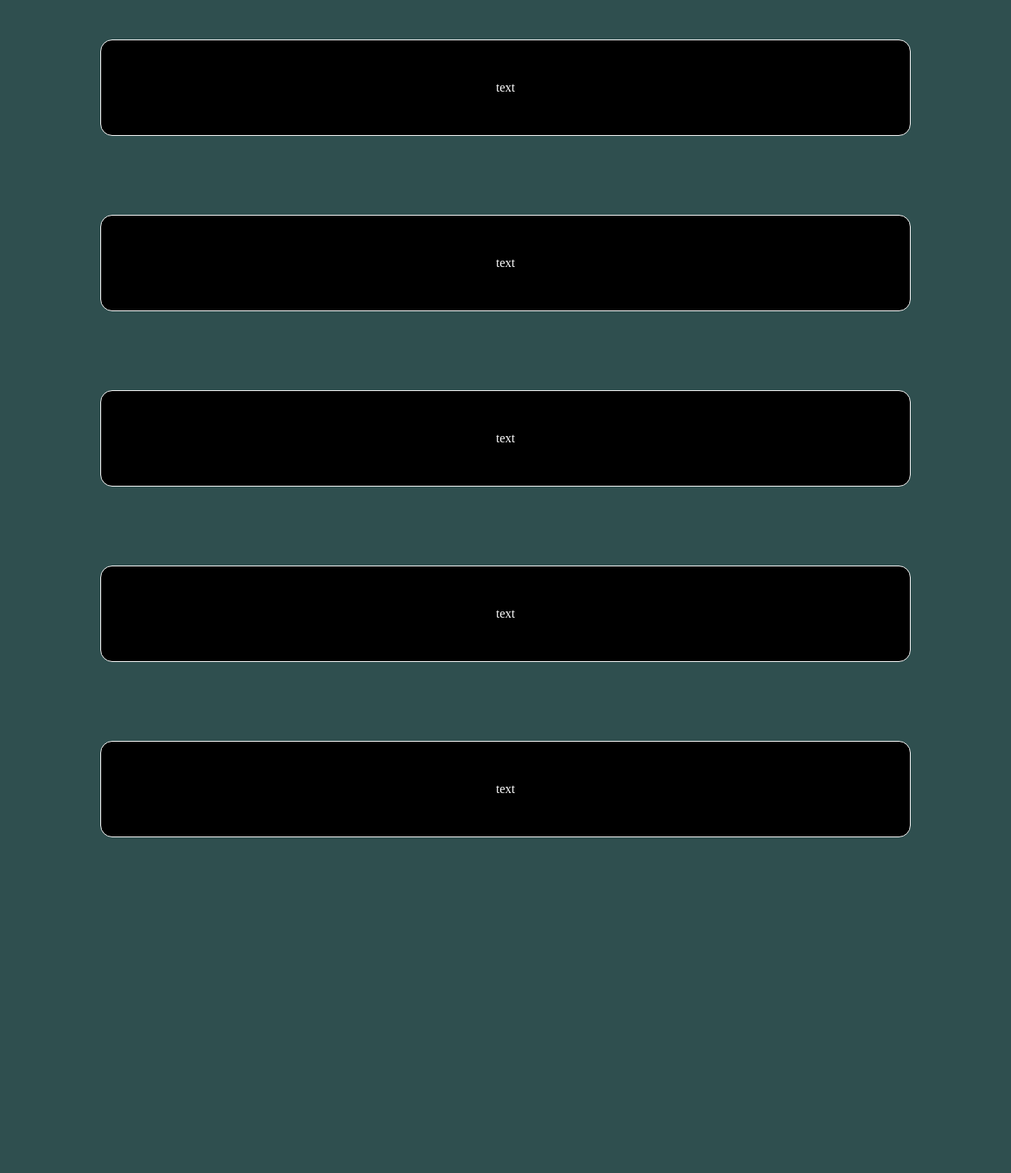
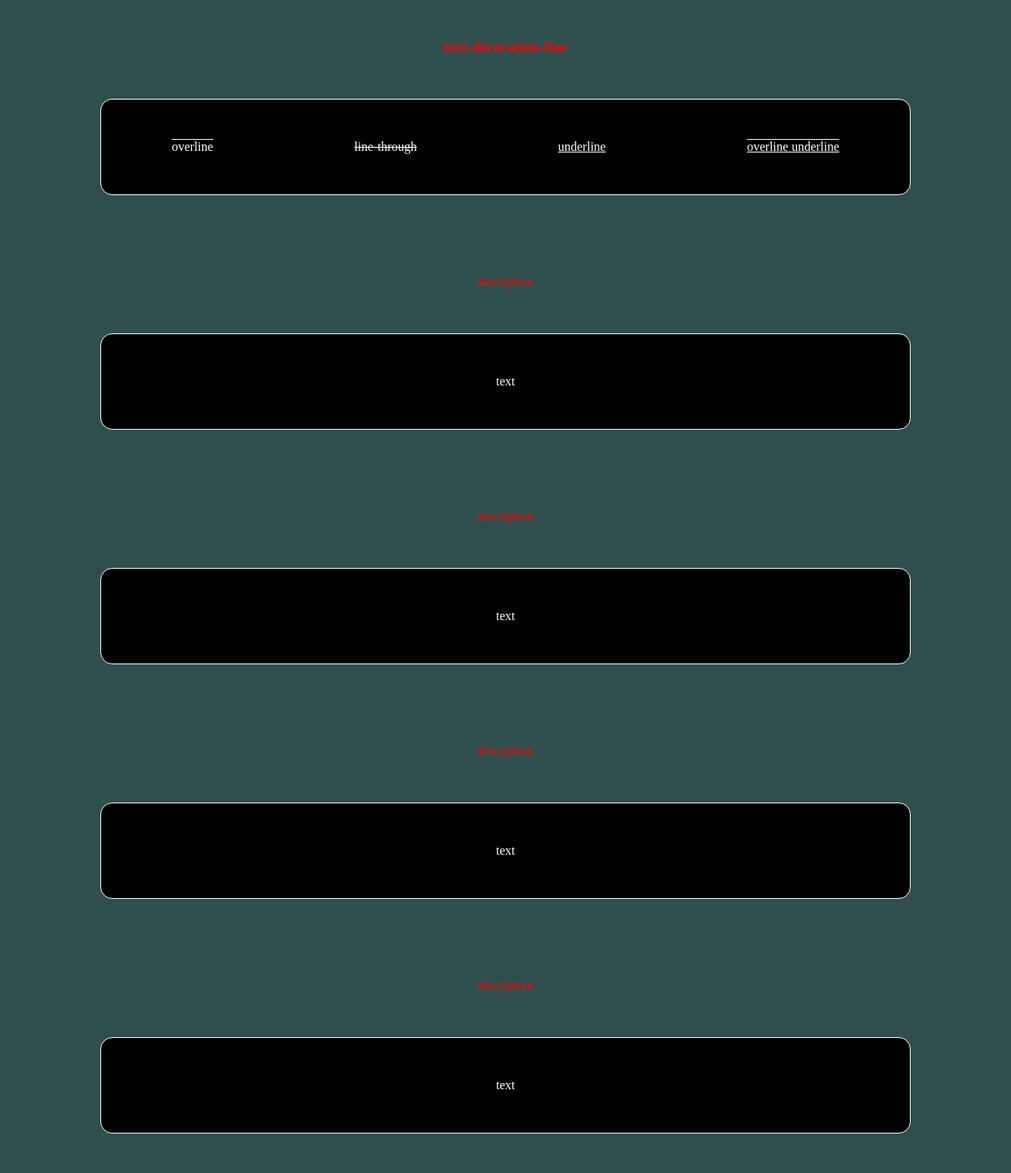
Before and after one commit to Paradox60/flask-front-end, a Flask app: page /text in a window 1280 px wide. Shown: the part 115-1600 px from the top of the page at 79% size. Before the commit the page ends 1175 px from the top, so only its background shows below. Run offline with Flask 2, Linux system fonts and the light colour scheme.

Commit message:
droplist.html and css started. Small additions on text page

```diff
--- a/flask_compendium/app.py
+++ b/flask_compendium/app.py
@@ -51,3 +51,7 @@ def mini_game():
 @app.route("/text")
 def text():
     return render_template("CSS_temp/text.html")
+
+@app.route("/droplist")
+def droplist():
+    return render_template("CSS_temp/droplist.html")
--- a/flask_compendium/static/css/css_css/text.css
+++ b/flask_compendium/static/css/css_css/text.css
@@ -27,11 +27,25 @@ main{
 	align-items: center;
 }
 
-.text_box{
-	margin: 50px;
+.discriprion{
+	display: flex;
+	flex-direction: row;
+	justify-content: space-around;
+	align-items: center;
 	width: 80%;
 	height: 120px;
-	line-height: 120px;
+	color:red;
+}
+
+.text_box{
+	display: flex;
+	flex-direction: row;
+	justify-content: space-around;
+	align-items: center;
+	margin-top: 5px;
+	margin-bottom: 50px;
+	width: 80%;
+	height: 120px;
 	text-align: center;
 	background-color: black;
 	color:white;
--- a/flask_compendium/templates/CSS_temp/index.html
+++ b/flask_compendium/templates/CSS_temp/index.html
@@ -33,6 +33,7 @@
                 <li><a href="{{ url_for('inline') }}">Работа с inline,block(21)</a></li>
                 <li><a href="{{ url_for('float') }}">Работа с float(24)</a></li>
                 <li><a href="{{ url_for('text') }}">Работа со стилями текста(27)</a></li>
+                <li><a href="{{ url_for('droplist') }}">Работа с droplist(28)</a></li>
             </ul>
         </nav>
         <section>
--- a/flask_compendium/templates/CSS_temp/text.html
+++ b/flask_compendium/templates/CSS_temp/text.html
@@ -13,10 +13,23 @@
 		<a href="{{ url_for('home') }}">Назад</a>
 	</header>
 	<main>
+		<div class="discriprion">
+		<h3>text-decoration-line</h3>
+		</div>
+		<div class="text_box">
+		<p style="text-decoration-line: overline;">overline</p>
+		<p style="text-decoration-line: line-through;">line-through</p>
+		<p style="text-decoration-line: underline;">underline</p>
+		<p style="text-decoration-line: overline underline;">overline underline</p>
+		</div>
+
+		<div class="discriprion">description</div>
 		<div class="text_box">text</div>
+		<div class="discriprion">description</div>
 		<div class="text_box">text</div>
+		<div class="discriprion">description</div>
 		<div class="text_box">text</div>
-		<div class="text_box">text</div>
+		<div class="discriprion">description</div>
 		<div class="text_box">text</div>
 	</main>
 
```
Also changed, not shown: flask_compendium/static/css/css_css/droplist.css (added, +36 -0 lines), flask_compendium/templates/CSS_temp/droplist.html (added, +26 -0 lines).
